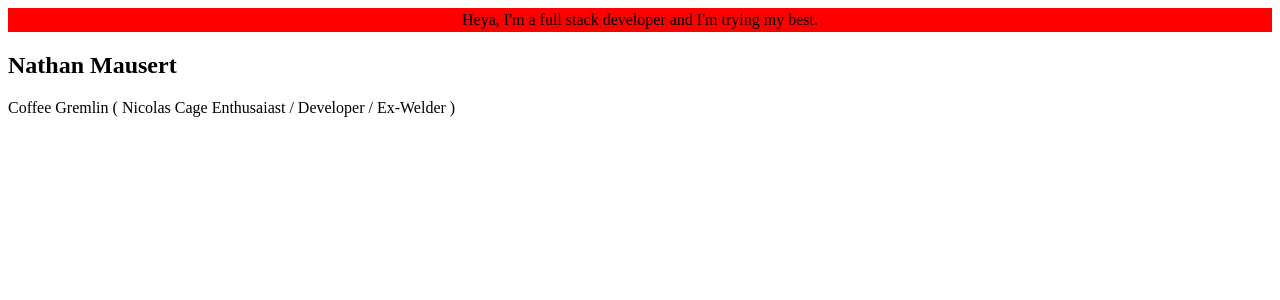
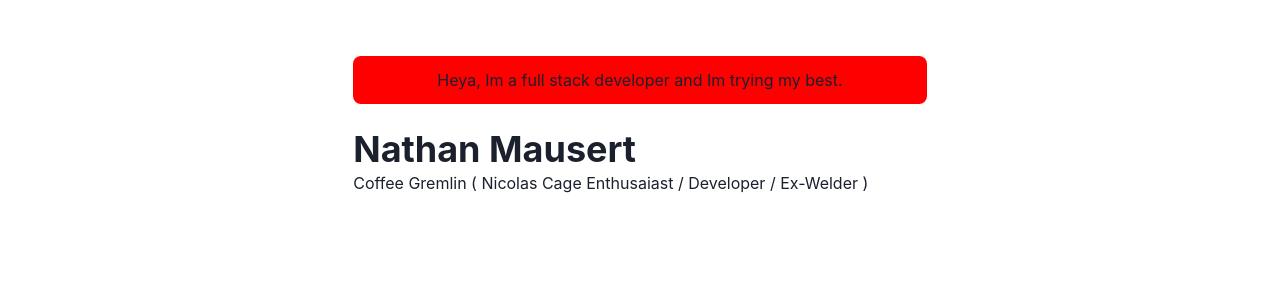
Before and after one commit to coffeegremlin/3dportfolio, a Next.js app: page / in a window 1280 px wide. Shown: the top 300 px of the page. Built offline with nearby package versions, Linux system fonts and the light colour scheme.

Commit message:
Someday I'll learn how to properly name files with no typos, chakra-ui working

```diff
--- a/components/layouts/main.js
+++ b/components/layouts/main.js
@@ -1,7 +1,7 @@
 import Head from "next/head";
 import { Box, Container } from "@chakra-ui/react";
 
-const Main = ({children, router}) => {
+const Main = ({ children, router }) => {
   return (
     <Box as="main" pb={8}>
       <Head>
--- a/next.config.js
+++ b/next.config.js
@@ -1,3 +1,4 @@
 module.exports = {
-  reactStrictMode: true
+  reactStrictMode: true,
+  swcMinify: true
 }
--- a/package.json
+++ b/package.json
@@ -5,7 +5,8 @@
   "scripts": {
     "dev": "next dev -H 0.0.0.0",
     "build": "next build",
-    "prettier": "prettier -write .",
+    "start": "next start",
+    "prettier": "prettier --write .",
     "lint": "next lint"
   },
   "keywords": [],
--- a/pages/_app.js
+++ b/pages/_app.js
@@ -11,3 +11,5 @@ const Website = ({ Component, pageProps, router}) => {
     </ChakraProvider>
   )
 }
+
+export default Website
--- a/pages/index.js
+++ b/pages/index.js
@@ -1,12 +1,13 @@
 import { Container, Box, Heading } from "@chakra-ui/react"
 
 const Page = () => {
-  return(
+  return (
     <Container>
       <Box borderRadius="lg" bg="red" p={3} mb={6} align="center">
-        Heya, I'm a full stack developer and I'm trying my best.
+        Heya, Im a full stack developer and Im trying my best.
       </Box>
-      <Box display={{md:"flex"}}>
+
+      <Box display={{ md: 'flex' }}>
         <Box flexGrow={1}>
           <Heading as="h2" variant="page-title">
             Nathan Mausert
```
Also changed, not shown: .eslintrc.json, 1 other file (tests, documents, lock files or other folders).
